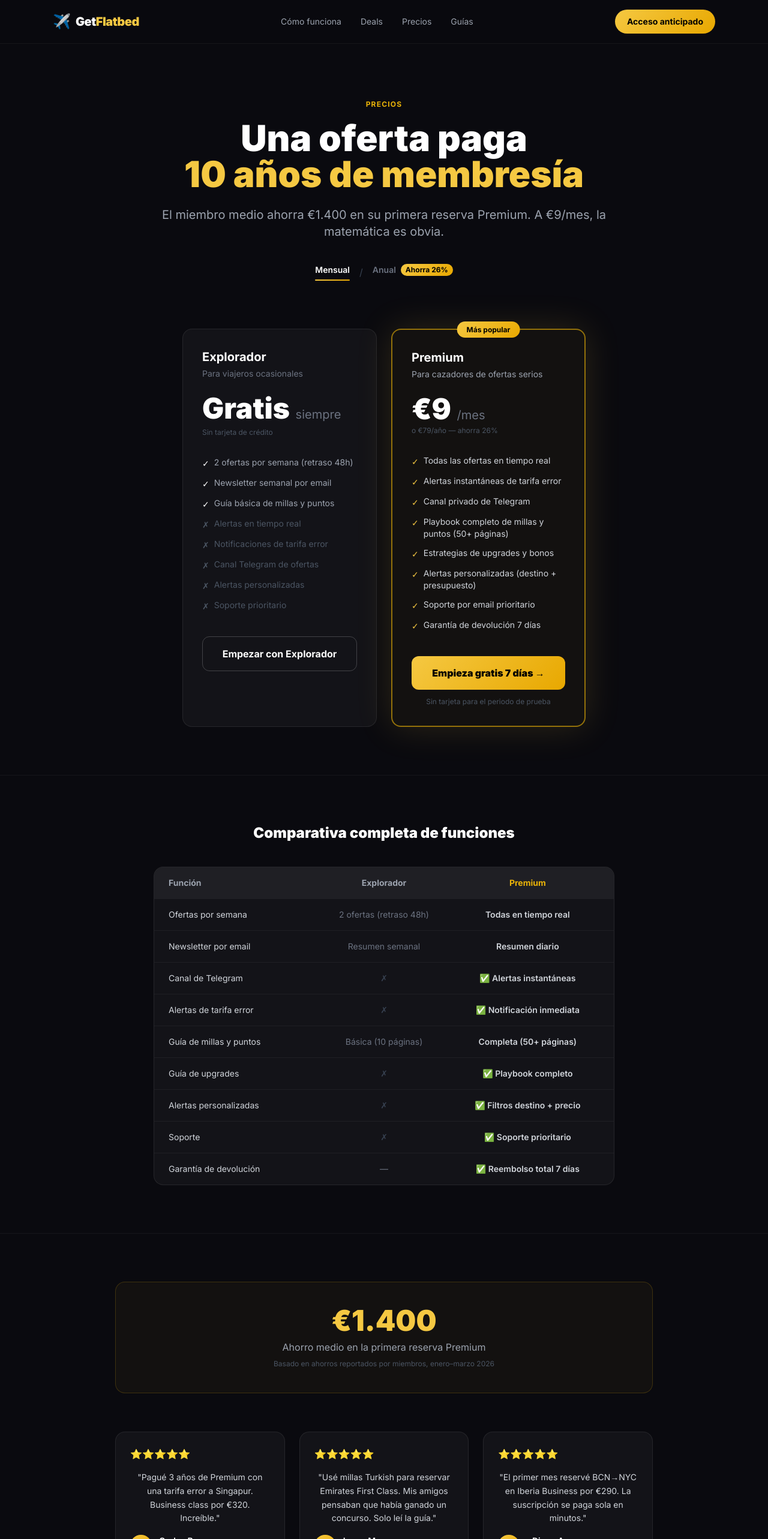
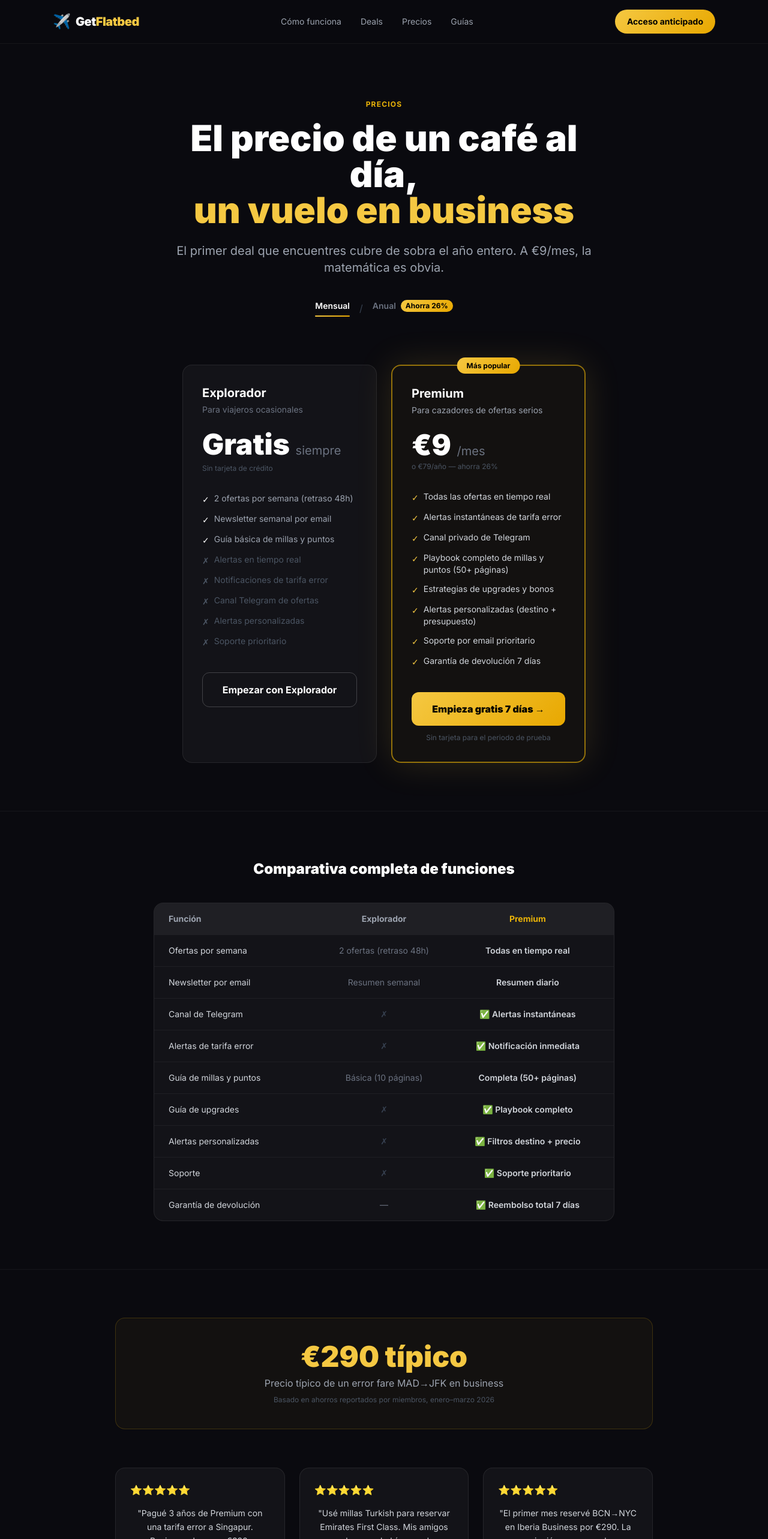
Before and after one commit to gkilian007/getflatbed, a Next.js app: page /pricing in a window 1280 px wide. Shown: the top 2566 px of the page at 60% size. Built offline with nearby package versions, Linux system fonts and the light colour scheme.

Commit message:
fix: replace misleading pricing headline with honest copy

```diff
--- a/src/app/pricing/page.tsx
+++ b/src/app/pricing/page.tsx
@@ -80,12 +80,12 @@ export default function PricingPage() {
             Precios
           </span>
           <h1 className="text-5xl md:text-6xl font-black mt-4 mb-6 leading-tight">
-            Una oferta paga
+            El precio de un café al día,
             <br />
-            <span className="gold">10 años de membresía</span>
+            <span className="gold">un vuelo en business</span>
           </h1>
           <p className="text-xl text-gray-400 mb-10">
-            El miembro medio ahorra €1.400 en su primera reserva Premium. A
+            El primer deal que encuentres cubre de sobra el año entero. A
             €9/mes, la matemática es obvia.
           </p>
 
@@ -272,9 +272,9 @@ export default function PricingPage() {
             className="rounded-2xl p-10 border border-yellow-500/20 mb-16"
             style={{ background: "rgba(245,200,66,0.04)" }}
           >
-            <div className="text-5xl font-black gold mb-2">€1.400</div>
+            <div className="text-5xl font-black gold mb-2">€290 típico</div>
             <p className="text-gray-400">
-              Ahorro medio en la primera reserva Premium
+              Precio típico de un error fare MAD→JFK en business
             </p>
             <p className="text-xs text-gray-600 mt-2">
               Basado en ahorros reportados por miembros, enero–marzo 2026
```
